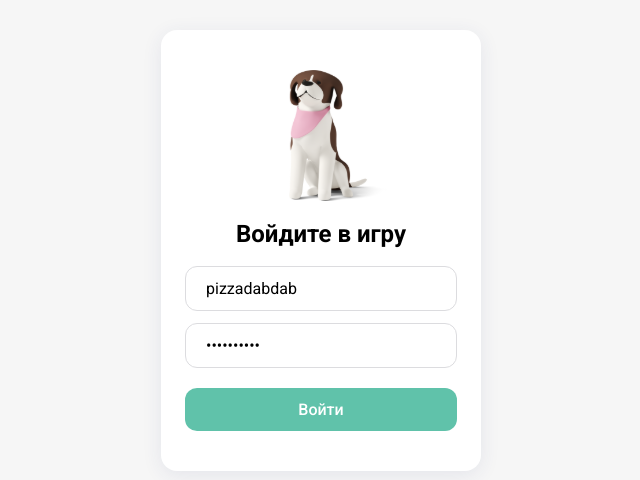
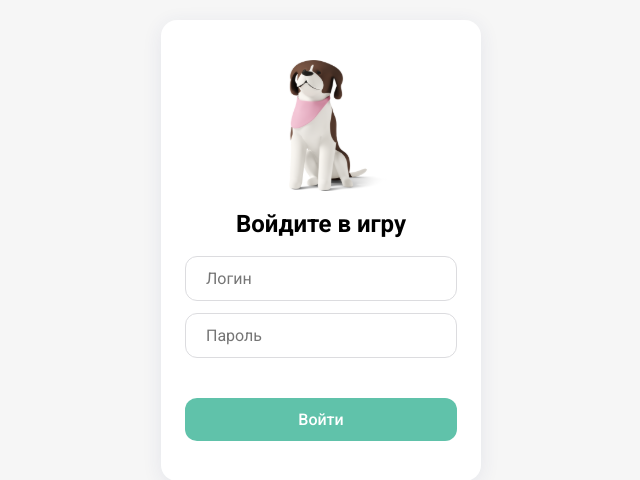
Before and after one commit to neitoo/xoxo, a React (Create React App) app: page /sign-in in a window 1280 px wide. Shown: the part 150-630 px from the top of the page, without its empty margins (319-959 px from the left). Built offline with nearby package versions, Linux system fonts and the light colour scheme; a web font is replaced by a local one.

Commit message:
Исправлен код под авторизацию через сервер

```diff
--- a/src/pages/SignIn.jsx
+++ b/src/pages/SignIn.jsx
@@ -9,12 +9,12 @@ import { yupResolver } from "@hookform/resolvers/yup";
 import { signInYup } from "../context/validation";
 
 const defaultValues = {
-    login: "pizzadabdab",
-    password: "piZZa1234_",
+    login: "",
+    password: "",
 };
 
 export const SignIn = () => {
-    const { handleSignIn, error } = useContext(AuthC);
+    const { handleSignIn, userData, error } = useContext(AuthC);
 
     const {
         handleSubmit,
@@ -23,6 +23,7 @@ export const SignIn = () => {
     } = useForm(
         {
             defaultValues,
+            resolver: yupResolver(signInYup)
         }
     );
 
@@ -38,31 +39,34 @@ export const SignIn = () => {
                 <div className="inputs">
                     <div className="wrap-input">
                         <input
-                            className={`${errors.login || error.login ? 'error' : ''}`}
+                            className={`${errors.login ? 'error' : ''}`}
                             type="text"
                             id="login"
                             placeholder="Логин"
                             {...register("login")}
                         />
-                        {(errors?.login || error?.login) && (
-                            <p className="errors">{errors?.login?.message || error?.login}</p>
+                        {(errors?.login) && (
+                            <p className="errors">{errors?.login?.message}</p>
                         )}
                     </div>
 
                     <div className="wrap-input">
                         <input
-                            className={`${errors.password || error.password ? 'error' : ''}`}
+                            className={`${errors.password ? 'error' : ''}`}
                             type="password"
                             id="password"
                             placeholder="Пароль"
                             {...register("password")}
                         />
-                        {(errors?.password || error?.password) && (
-                            <p className="errors">{errors?.password?.message || error?.password}</p>
+                        {(errors?.password) && (
+                            <p className="errors">{errors?.password?.message}</p>
                         )}
                     </div>
 
                 </div>
+                {(error) && (
+                    <p className="error">{error?.message}</p>
+                )}
                 <button type="submit" id="submit">Войти</button>
             </form>
         </div>
```
